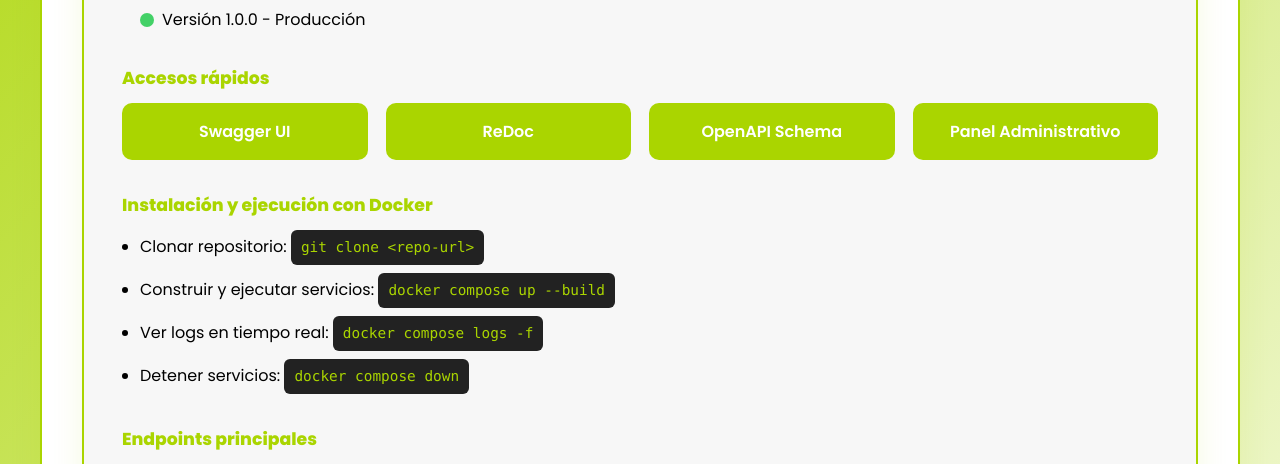
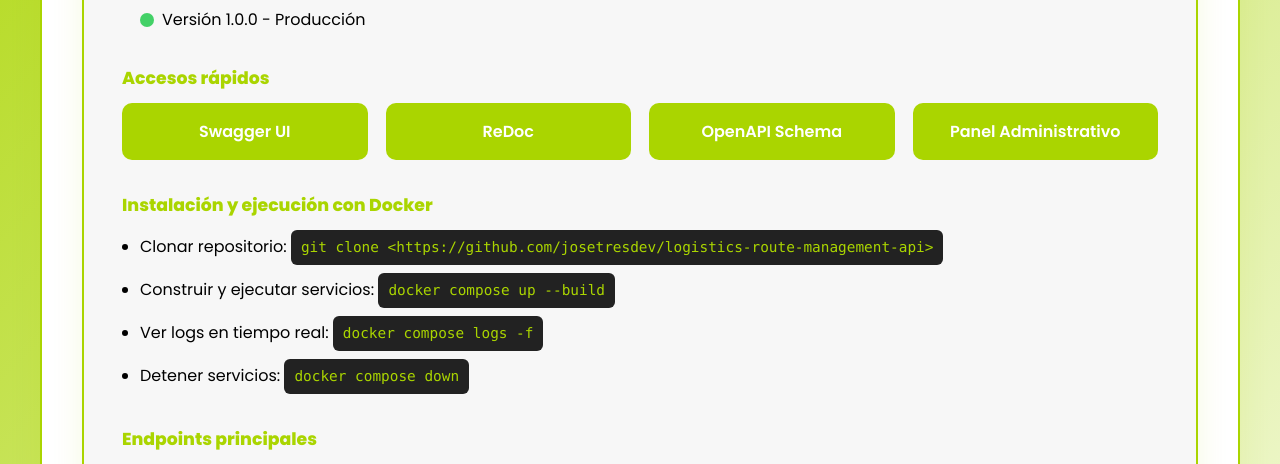
Before and after one commit to josetresdev/logistics-route-management-api, a Django app: page / in a window 1280 px wide. Shown: the part 514-978 px from the top of the page. Run offline with Django 5.2, Linux system fonts and the light colour scheme; parts of the project's set-up code (start-up, migrations or seed data) failed here and were passed over.

Commit message:
chore(deploy): enable static file serving with WhiteNoise, fix favicon handling, and Docker compatibility improvements

```diff
--- a/config/settings.py
+++ b/config/settings.py
@@ -45,6 +45,7 @@ INSTALLED_APPS = [
 
 MIDDLEWARE = [
     "django.middleware.security.SecurityMiddleware",
+    "whitenoise.middleware.WhiteNoiseMiddleware",
     "django.contrib.sessions.middleware.SessionMiddleware",
     "corsheaders.middleware.CorsMiddleware",
     "django.middleware.common.CommonMiddleware",
@@ -114,10 +115,10 @@ TIME_ZONE = "America/Santiago"
 USE_I18N = True
 USE_TZ = True
 
-# Static files (CSS, JavaScript, Images)
 STATIC_URL = "/static/"
 STATIC_ROOT = BASE_DIR / "staticfiles"
 STATICFILES_DIRS = [BASE_DIR / "static"]
+STATICFILES_STORAGE = "whitenoise.storage.CompressedManifestStaticFilesStorage"
 
 # Media files
 MEDIA_URL = "/media/"
--- a/requirements.txt
+++ b/requirements.txt
@@ -10,3 +10,4 @@ gunicorn==21.2.0
 drf-spectacular==0.27.0
 python-json-logger
 django-cors-headers==4.3.1
+whitenoise==6.6.0
--- a/templates/index.html
+++ b/templates/index.html
@@ -5,6 +5,27 @@
     <meta name="viewport" content="width=device-width, initial-scale=1.0">
     <title>Logistics Route Management API</title>
     <meta name="description" content="Sistema profesional de gestión y optimización de rutas logísticas con Django REST Framework.">
+
+    <!-- Favicon principal -->
+    <link rel="icon" type="image/png" href="/static/favicon.png">
+
+    <!-- Open Graph Meta -->
+    <meta property="og:title" content="Logistics Route Management API">
+    <meta property="og:description" content="Sistema profesional para la gestión y optimización de rutas logísticas. Importa, valida y ejecuta rutas fácilmente.">
+    <meta property="og:type" content="website">
+    <meta property="og:url" content="https://your-domain.com/">
+    <meta property="og:image" content="/static/img/og-image.png">
+    <meta property="og:site_name" content="Logistics Route Management API">
+
+    <!-- Twitter Card Meta -->
+    <meta name="twitter:card" content="summary_large_image">
+    <meta name="twitter:title" content="Logistics Route Management API">
+    <meta name="twitter:description" content="Sistema profesional para la gestión y optimización de rutas logísticas. Importa, valida y ejecuta rutas fácilmente.">
+    <meta name="twitter:image" content="/static/img/twitter-card.png">
+    <meta name="twitter:site" content="@yourtwitter">
+
+    <!-- Canonical -->
+    <link rel="canonical" href="https://your-domain.com/">
 
     <link href="https://fonts.googleapis.com/css2?family=Poppins:wght@400;600;800&display=swap" rel="stylesheet">
 
@@ -272,7 +293,7 @@
 
         <div class="section-title">Instalación y ejecución con Docker</div>
         <ul>
-            <li>Clonar repositorio: <span class="console">git clone &lt;repo-url&gt;</span></li>
+            <li>Clonar repositorio: <span class="console">git clone &lt;https://github.com/josetresdev/logistics-route-management-api&gt;</span></li>
             <li>Construir y ejecutar servicios: <span class="console">docker compose up --build</span></li>
             <li>Ver logs en tiempo real: <span class="console">docker compose logs -f</span></li>
             <li>Detener servicios: <span class="console">docker compose down</span></li>
```
Also changed, not shown: static/favicon.ico (added), static/favicon.png (added).
